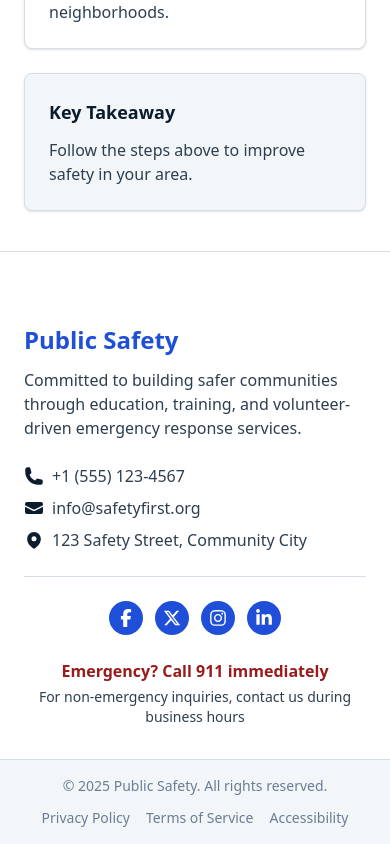
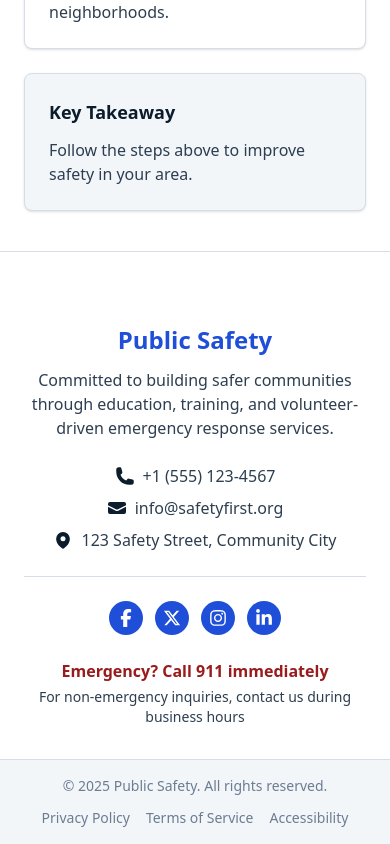
Before and after one commit to seniork7/public_safety, a React (Vite) app in the folder frontend/: page /safety-tip/community-security in a window 390 px wide. Shown: the part 1638-2482 px from the top of the page. Built offline with nearby package versions, Linux system fonts and the light colour scheme.

Commit message:
Reduce top margin for Home.jsx and center align footer content

```diff
--- a/frontend/src/components/Footer.jsx
+++ b/frontend/src/components/Footer.jsx
@@ -6,12 +6,12 @@ function Footer() {
     return (
         <footer className="bg-surface text-text-primary pt-10 border-t border-border">
             <div className="container mx-auto px-6 lg:px-10 py-8">
-                <div className="flex flex-col lg:flex-row justify-between items-start gap-8">
+                <div className="flex flex-col lg:flex-row justify-between items-center lg:items-start gap-8 text-center lg:text-left">
                     <div className="max-w-lg">
                         <a href="/" className="text-2xl font-bold text-accent-primary hover:text-accent-secondary transition duration-200">Public Safety</a>
                         <p className="mt-3 text-text-secondary">Committed to building safer communities through education, training, and volunteer-driven emergency response services.</p>
 
-                        <div className="mt-6 text-text-primary space-y-2">
+                        <div className="mt-6 text-text-primary space-y-2 flex flex-col items-center lg:items-start">
                             <a href="tel:+15551234567" className="flex items-center gap-2 hover:text-accent-primary">
                                 <HiPhone className="text-xl" /> <span className="text-text-secondary">+1 (555) 123-4567</span>
                             </a>
--- a/frontend/src/components/HeroBanner.jsx
+++ b/frontend/src/components/HeroBanner.jsx
@@ -34,7 +34,7 @@ export default function HeroBanner() {
         <div id="home" className="relative h-screen overflow-hidden text-primary pt-20">
             <HeroCarousel className="absolute inset-0 z-0" />
 
-            <article className="relative z-10 flex items-center justify-center h-full max-w-8xl lg:max-w-xl px-4 md:px-8 md:ml-4 lg:ml-10">
+            <article className="relative z-10 flex items-end justify-center h-full max-w-8xl lg:max-w-xl px-4 md:px-8 md:ml-4 lg:ml-10 pb-15">
                 <motion.div
                     className="text-surface max-w-2xl"
                     initial="hidden"
--- a/frontend/src/pages/Contact.jsx
+++ b/frontend/src/pages/Contact.jsx
@@ -281,7 +281,7 @@ export default function Contact() {
                     <div className="container mx-auto px-2 lg:px-8 py-10 flex flex-col justify-center items-center">
                         <h3 className="text-2xl font-bold mb-4">Contact by Department</h3>
                         <p className="text-center text-text-secondary">Please reach out to the appropriate department for assistance.</p>
-                        <div className="flex flex-col lg:grid lg:grid-cols-2 justify-center items-start m-10 gap-7 px-4 md:px-8" role="list" aria-label="Department contacts">
+                        <div className="flex flex-col md:grid md:grid-cols-2 justify-center items-start my-10 gap-7 px-4 md:px-8" role="list" aria-label="Department contacts">
                             {departments.map((department, index) => (
                                 <Card key={index} className="bg-surface" aria-labelledby={`department-${index}-title`}>
                                     <h5 id={`department-${index}-title`} className="text-lg font-bold text-text-primary group-hover:text-accent-secondary transition duration-700">
--- a/frontend/src/pages/Home.jsx
+++ b/frontend/src/pages/Home.jsx
@@ -16,7 +16,7 @@ export default function Home() {
     return (
         <>
             <Section id="home" className="bg-bg" aria-labelledby="home-title" aria-describedby="home-desc">
-                <div className="flex flex-col items-center justify-center px-4 py-20">
+                <div className="flex flex-col items-center justify-center px-4 py-5">
                     <article className="flex flex-col lg:flex-row items-center justify-center gap-20">
                         <motion.div
                             className="max-w-md md:w-full"
```
